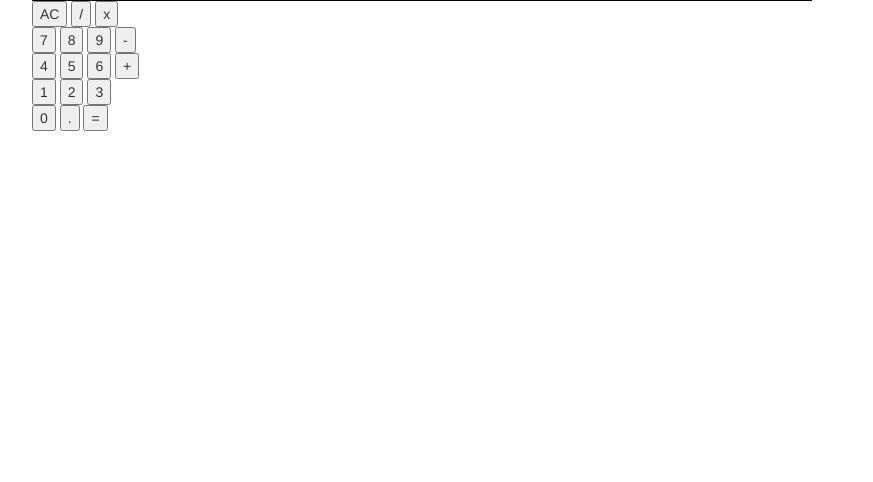
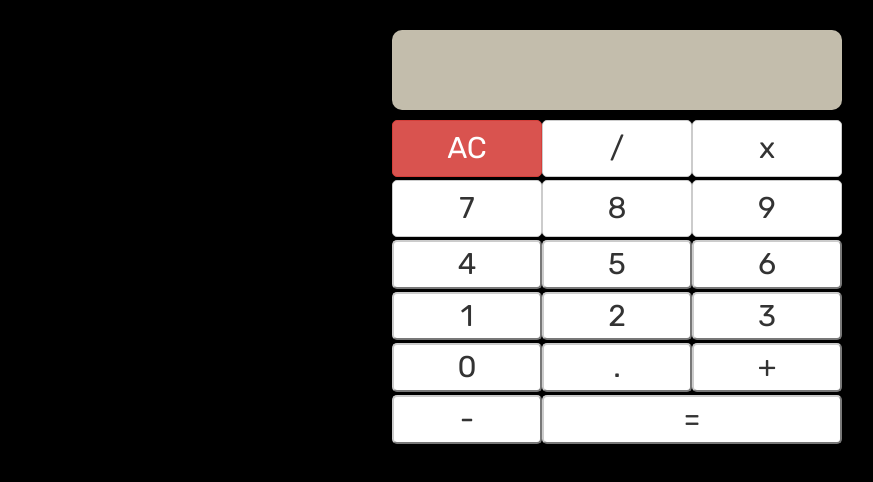
Before and after one commit to paul-brabet/js-calculator, a plain HTML site: page index.html in a window 1280 px wide. Shown: the whole page, without its empty margins (23-896 px from the left). Drawn offline with nearby package versions, Linux system fonts and the light colour scheme; a web font is replaced by a local one.

Commit message:
calculator functions working

```diff
--- a/index.html
+++ b/index.html
@@ -1,8 +1,10 @@
 <html>
 
 <head>
+
     <link rel="stylesheet" href="https://maxcdn.bootstrapcdn.com/bootstrap/3.3.7/css/bootstrap.min.css">
-    <link href="https://fonts.googleapis.com/css?family=Permanent+Marker|Shrikhand" rel="stylesheet">
+    <link href="https://fonts.googleapis.com/css?family=Rubik|VT323" rel="stylesheet">
+
     <link href="main.css" rel="stylesheet" type="text/css">
     <script src="https://ajax.googleapis.com/ajax/libs/jquery/3.2.0/jquery.min.js"></script>
     <script src="https://code.jquery.com/jquery-3.2.1.js" integrity="sha256-DZAnKJ/6XZ9si04Hgrsxu/8s717jcIzLy3oi35EouyE=" crossorigin="anonymous"></script>
@@ -12,37 +14,44 @@
 <body>
     <div class='container'>
         <div class='row'>
-            <div class='col-xs-8 text-center' id='screen'>
+            <div class='col-xs-12 text-center' id='screen'>
 
             </div>
         </div>
 
         <div class='row'>
-            <button id='AC' class="calcbtn">AC</button>
-            <button id='divide' class="calcbtn" value='/'>/</button>
-            <button id='multiply' class="calcbtn" value='*'>x</button>
+            <button id='AC' class="calcbtn col-xs-4 btn btn-danger">AC</button>
+            <button id='divide' class="calcbtn col-xs-4 btn btn-default" value='/'>/</button>
+            <button id='multiply' class="calcbtn col-xs-4 btn btn-default" value='*'>x</button>
         </div>
         <div class='row'>
-            <button id='7' class="calcbtn" value='7'>7</button>
-            <button id='8' class="calcbtn" value='8'>8</button>
-            <button id='9' class="calcbtn" value='9'>9</button>
-            <button id='minus' class="calcbtn" value='-'>-</button>
+            <button id='7' class="calcbtn col-xs-4 btn btn-default " value='7'>7</button>
+            <button id='8' class="calcbtn col-xs-4 btn btn-default" value='8'>8</button>
+            <button id='9' class="calcbtn col-xs-4 btn btn-default" value='9'>9</button>
+
         </div>
         <div class='row'>
-            <button id='4' class="calcbtn" value='4'>4</button>
-            <button id='5' class="calcbtn" value='5'>5</button>
-            <button id='6' class="calcbtn" value='6'>6</button>
-            <button id='plus' class="calcbtn" value='+'>+</button>
+            <button id='4' class="calcbtn col-xs-4 btn-default" value='4'>4</button>
+            <button id='5' class="calcbtn col-xs-4 btn-default" value='5'>5</button>
+            <button id='6' class="calcbtn col-xs-4 btn-default" value='6'>6</button>
+
         </div>
         <div class='row'>
-            <button id='1' class="calcbtn" value='1'>1</button>
-            <button id='2' class="calcbtn" value='2'>2</button>
-            <button id='3' class="calcbtn" value='3'>3</button>
+            <button id='1' class="calcbtn col-xs-4 btn-default" value='1'>1</button>
+            <button id='2' class="calcbtn col-xs-4 btn-default" value='2'>2</button>
+            <button id='3' class="calcbtn col-xs-4 btn-default" value='3'>3</button>
         </div>
         <div class='row'>
-            <button id='0' class="calcbtn" value='0'>0</button>
-            <button id='decimal' class="calcbtn" value='.'>.</button>
-            <button id='equals' class="calcbtn" value='='>=</button>
+            <button id='0' class="calcbtn col-xs-4 btn-default" value='0'>0</button>
+            <button id='decimal' class="calcbtn col-xs-4 btn-default" value='.'>.</button>
+
+            <button id='plus' class="calcbtn col-xs-4 btn-default" value='+'>+</button>
+        </div>
+
+        <div class="row">
+            <button id='minus' class="calcbtn col-xs-4 btn-default" value='-'>-</button>
+            <button id='equals' class="calcbtn col-xs-8 btn-default" value='='>=</button>
+
         </div>
     </div>
 
--- a/main.css
+++ b/main.css
@@ -1,5 +1,32 @@
 #screen {
+  margin-top:30px;
+  height:80px;
+  background:black;
+  padding:5px;
+  background-color:#C3BDAC;
+  margin-bottom:10px;
+  border-radius:10px;
+  text-align:right;
+  font-size:3em;
+  font-family: 'VT323', monospace;
+}
+
+.container{
+
+  width:450px;
+}
+
+.calcbtn{
+
+border-radius:5px;
+margin-bottom: 3px;
+font-family: 'Rubik', sans-serif;
+font-size:30px;
+
+
+
+}
+
+body{
   background-color: black;
-  color: white;
-  /*margin: 50px 50px 50px 50px;*/
 }
--- a/script.js
+++ b/script.js
@@ -7,13 +7,15 @@
 
      $('#AC').click(function() {
          $('#screen').text('');
+         joined = '';
+         arr = [];
 
      });
 
 
      $('#divide').click(function() {
          $('#screen').text($('#screen').text() + '/')
-arr.push('/');
+         arr.push('/');
      });
 
      $('#multiply').click(function() {
@@ -33,14 +35,18 @@ arr.push('/');
          let joined = arr.join('')
          joined = eval(joined);
          $('#screen').html(joined);
+         console.log(joined);
 
      });
 
      $('#minus').click(function() {
          $('#screen').text($('#screen').text() + '-')
-arr.push('-');
+         arr.push('-');
      });
-
+     $('#decimal').click(function() {
+         $('#screen').text($('#screen').text() + '.')
+         arr.push('.');
+     });
 
      $('#9').click(function() {
          $('#screen').text($('#screen').text() + 9)
@@ -57,33 +63,38 @@ arr.push('-');
 
      $('#6').click(function() {
          $('#screen').text($('#screen').text() + 6)
+         arr.push('6');
+
      });
 
      $('#5').click(function() {
          $('#screen').text($('#screen').text() + 5)
+         arr.push('5');
 
      });
      $('#4').click(function() {
          $('#screen').text($('#screen').text() + 4)
+         arr.push('4');
      });
 
      $('#3').click(function() {
          $('#screen').text($('#screen').text() + 3)
+         arr.push('3');
 
      });
 
      $('#2').click(function() {
          $('#screen').text($('#screen').text() + 2)
-
+         arr.push('2');
      });
 
      $('#1').click(function() {
          $('#screen').text($('#screen').text() + 1)
-
+         arr.push('1');
      });
      $('#0').click(function() {
          $('#screen').text($('#screen').text() + 0)
-
+         arr.push('0');
      });
 
 
```
